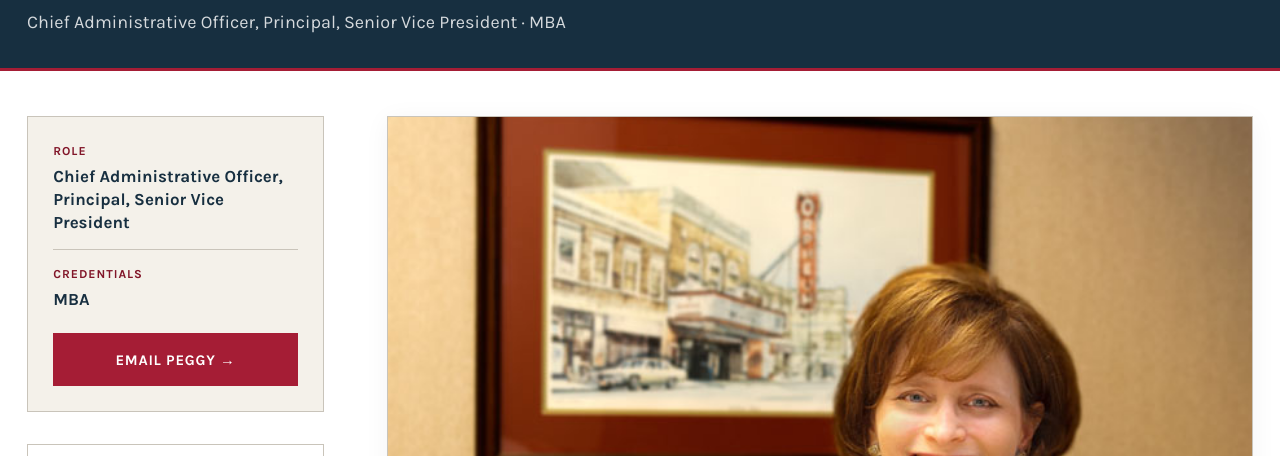
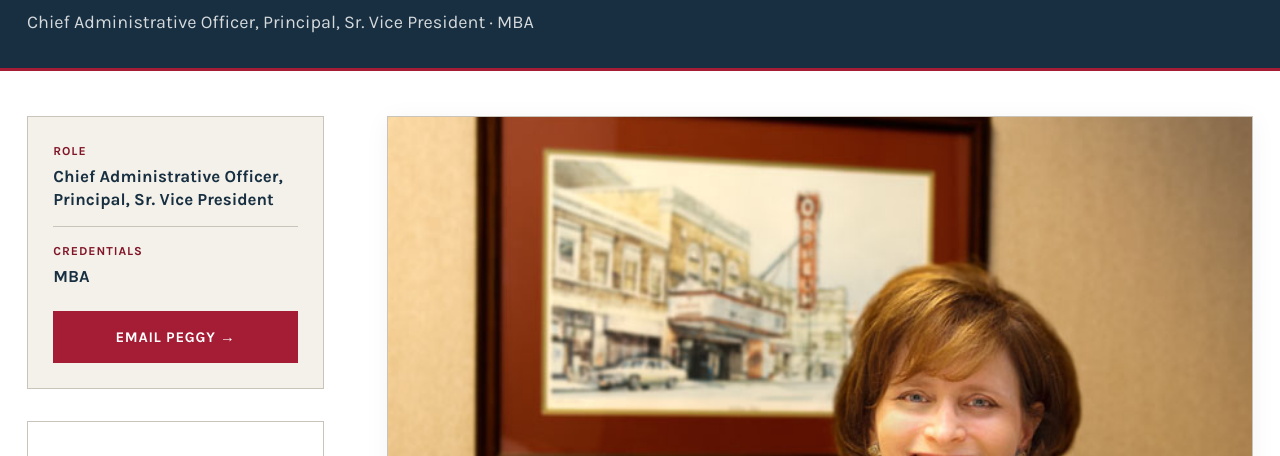
Before and after one commit to jhworth8/summit-asset-management, an Astro site in the folder redesign/: page /our-team/principals/peggy-k-adler in a window 1280 px wide. Shown: the part 269-725 px from the top of the page. Built offline with nearby package versions, Linux system fonts and the light colour scheme; Astro itself is replaced by a stand-in of ours.

Commit message:
Suggested: 1 wording change on Bio: Peggy K Adler (by Peggy)

```diff
--- a/redesign/src/content/team/peggy-k-adler.md
+++ b/redesign/src/content/team/peggy-k-adler.md
@@ -1,7 +1,7 @@
 ---
 name: Peggy K. Adler
 credentials: MBA
-title: "Chief Administrative Officer, Principal, Senior Vice President"
+title: "Chief Administrative Officer, Principal, Sr. Vice President"
 shortRole: Principal
 group: principals
 order: 4
```
